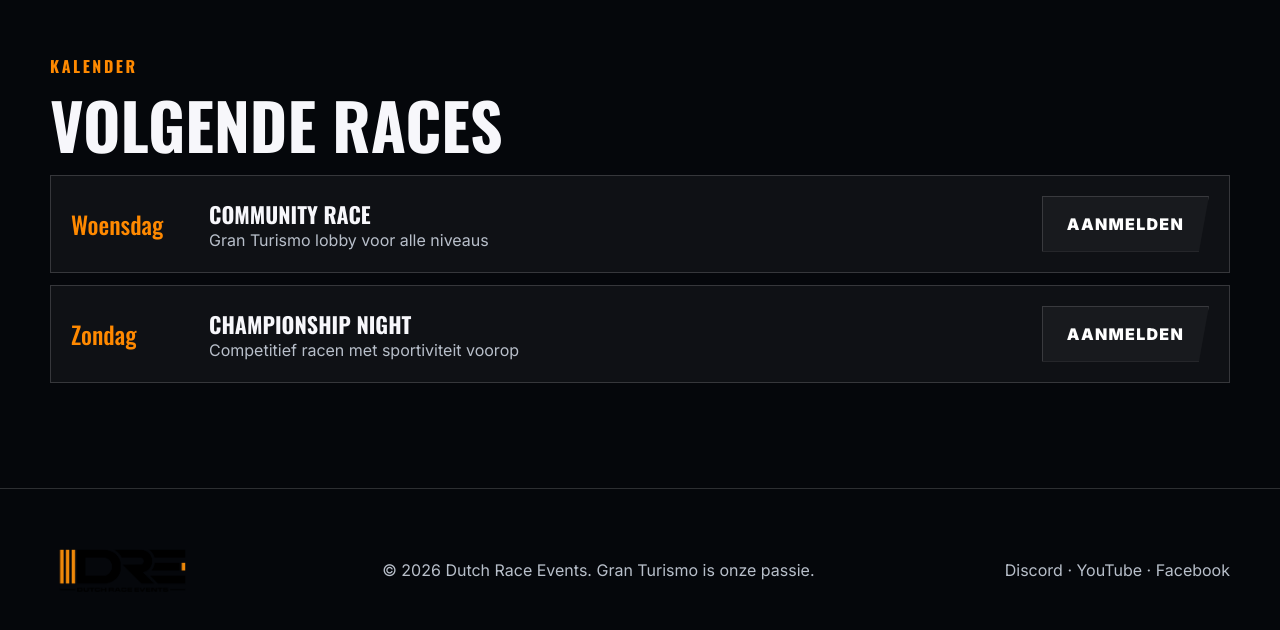
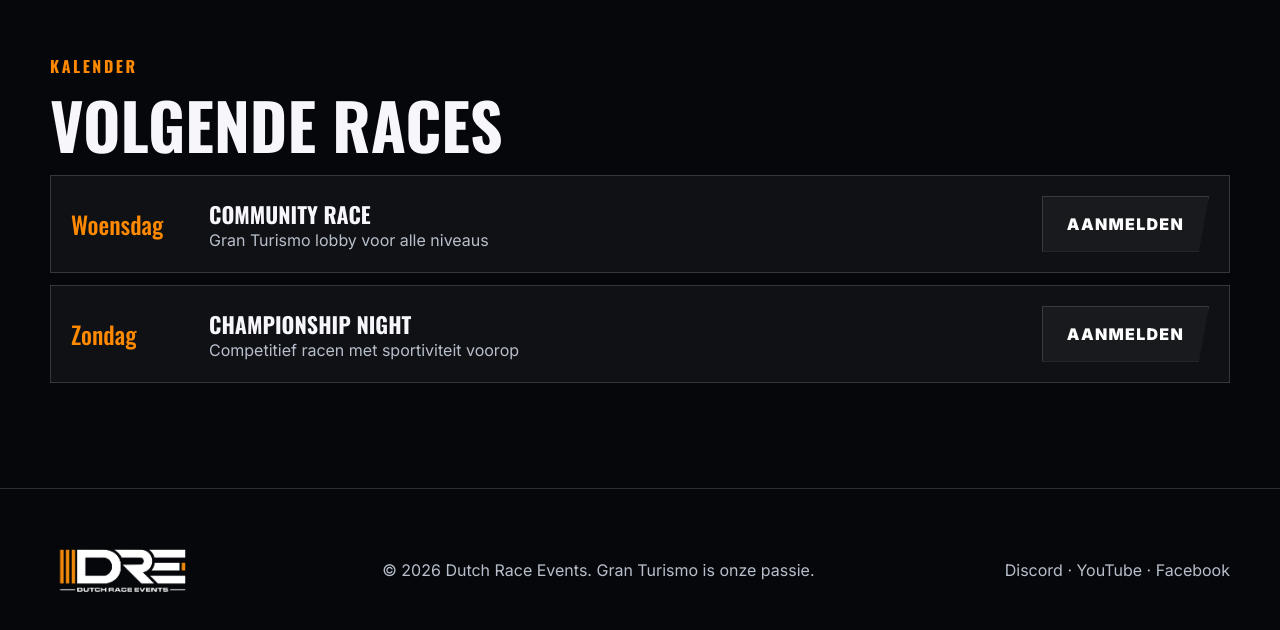
Before and after one commit to imathijs/dutchraceevents-www, a plain HTML site: page newwww/index.html in a window 1280 px wide. Shown: the part 2540-3170 px from the top of the page. Drawn offline with nearby package versions, Linux system fonts and the light colour scheme.

Commit message:
wit logo

```diff
--- a/newwww/index.html
+++ b/newwww/index.html
@@ -601,7 +601,7 @@
         </main>
         <footer id="contact">
             <div class="wrap footer-row">
-                <img src="assets/dre-logo.png" alt="Dutch Race Events logo" />
+                <img src="assets/DRE-wit.png" alt="Dutch Race Events logo" />
                 <p>© 2026 Dutch Race Events. Gran Turismo is onze passie.</p>
                 <p>Discord · YouTube · Facebook</p>
             </div>
```
